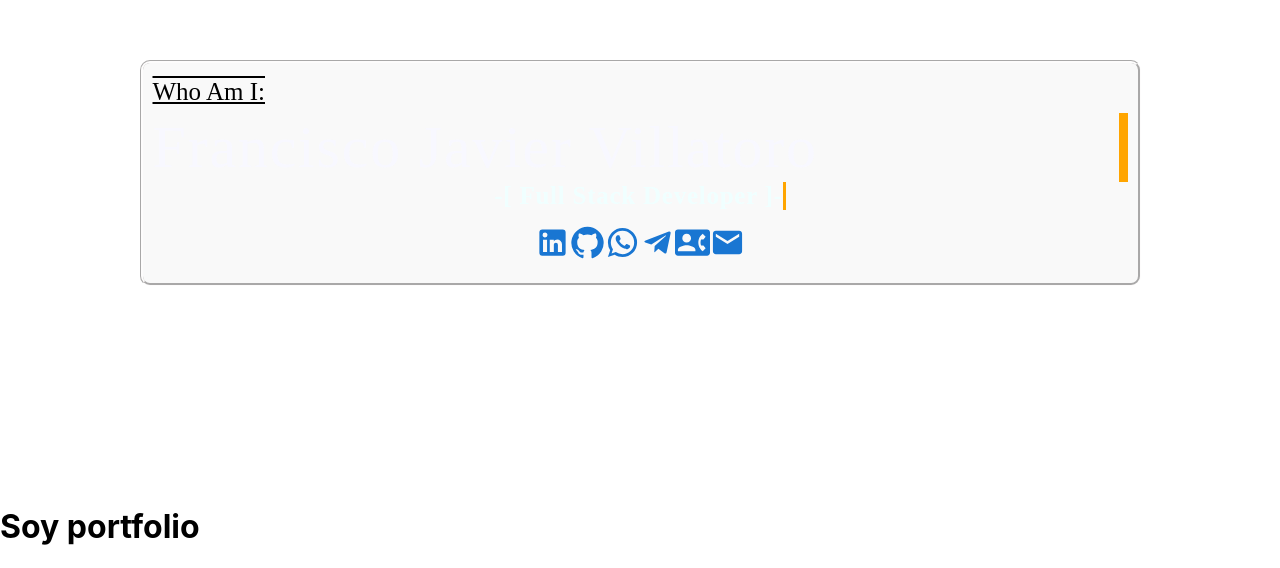
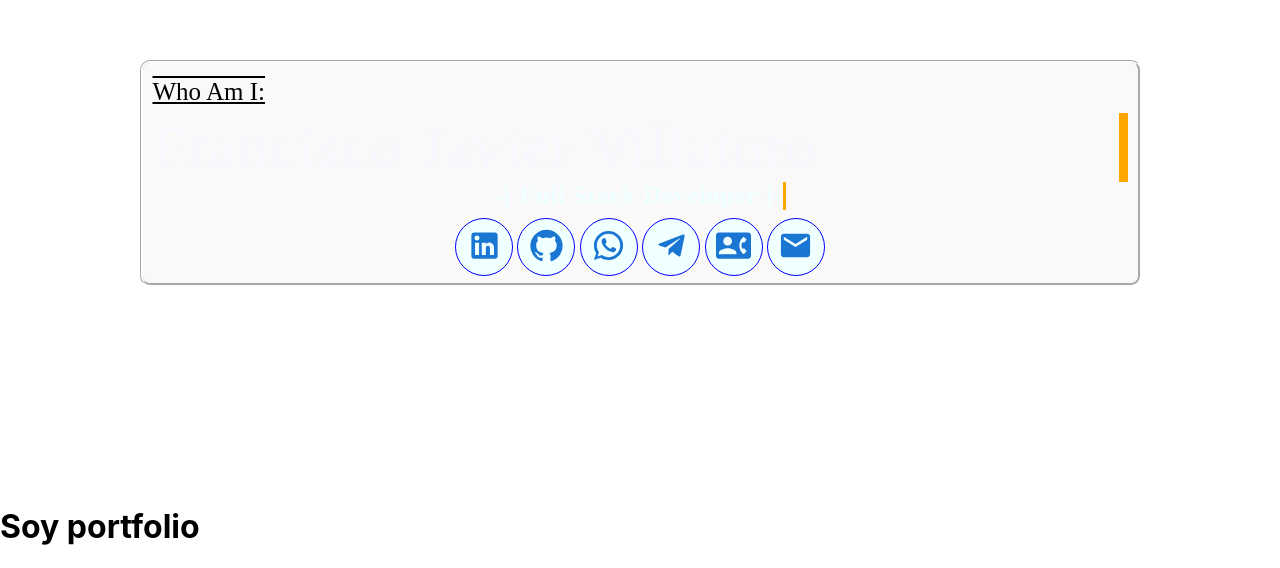
Before and after one commit to Javillat/portfolio, a React (Create React App) app in the folder frontend/: page / in a window 1280 px wide. Shown: the part 314-882 px from the top of the page. Built offline with nearby package versions, Linux system fonts and the light colour scheme; no server answers; a web font is replaced by a local one.

Commit message:
chore: add circle format and other css properties

```diff
--- a/frontend/src/components/whoami/whoami.css
+++ b/frontend/src/components/whoami/whoami.css
@@ -118,7 +118,28 @@
 
 .whoami_icons {
     display: flex;
-    margin-top: 15px;
-    max-width: fit-content;
+    justify-content: space-between;
+    width: 370px;
+    max-width: 375px;
+    margin: 8px;
     align-self: center;
 }
+
+.linkedin,
+.github,
+.whatsapp,
+.number,
+.telegram,
+.email {
+    display: flex;
+    padding: 3px;
+    align-items: center;
+    justify-content: center;
+    border-radius: 50%;
+    border-color: blue;
+    border-style: solid;
+    border-width: 1px;
+    background-color: azure;
+    width: 50px;
+    height: 50px;
+}
```
